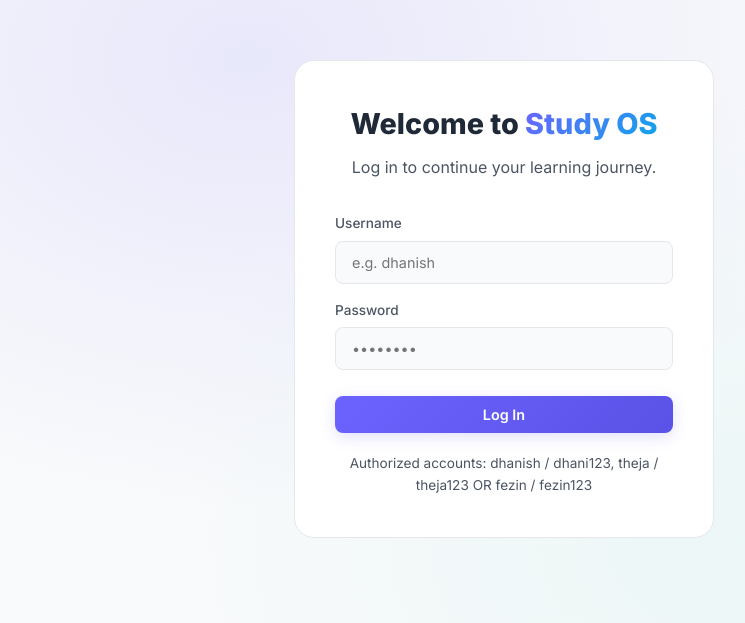
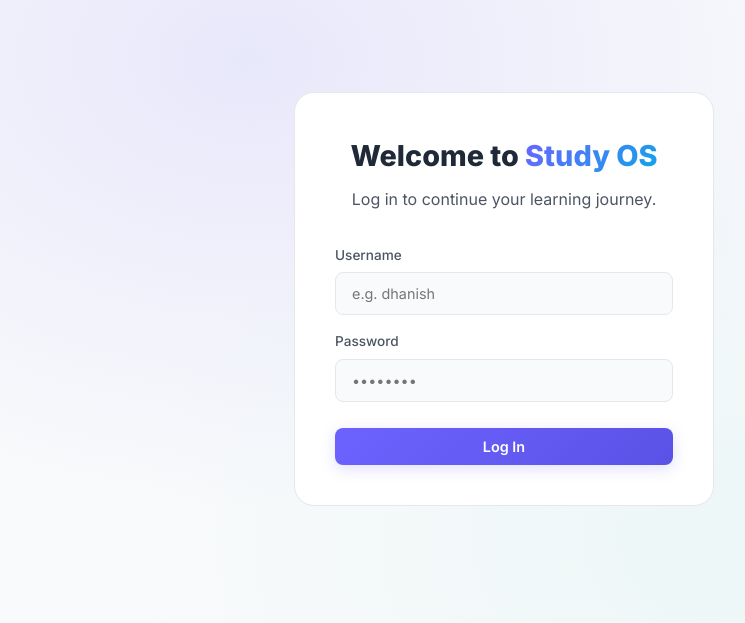
Before and after one commit to dhanyzh/study, a Next.js app: page /login in a window 1280 px wide. Shown: the part 101-724 px from the top of the page, without its empty margins (136-881 px from the left). Built offline with nearby package versions, Linux system fonts and the light colour scheme.

Commit message:
style: remove authorized accounts helper text from login page

```diff
--- a/src/app/(auth)/login/page.js
+++ b/src/app/(auth)/login/page.js
@@ -65,9 +65,7 @@
           </button>
         </form>
 
-        <div className="auth-footer">
-          <p>Authorized accounts: dhanish / dhani123, theja / theja123 OR fezin / fezin123</p>
-        </div>
+
       </div>
     </div>
   );
```
